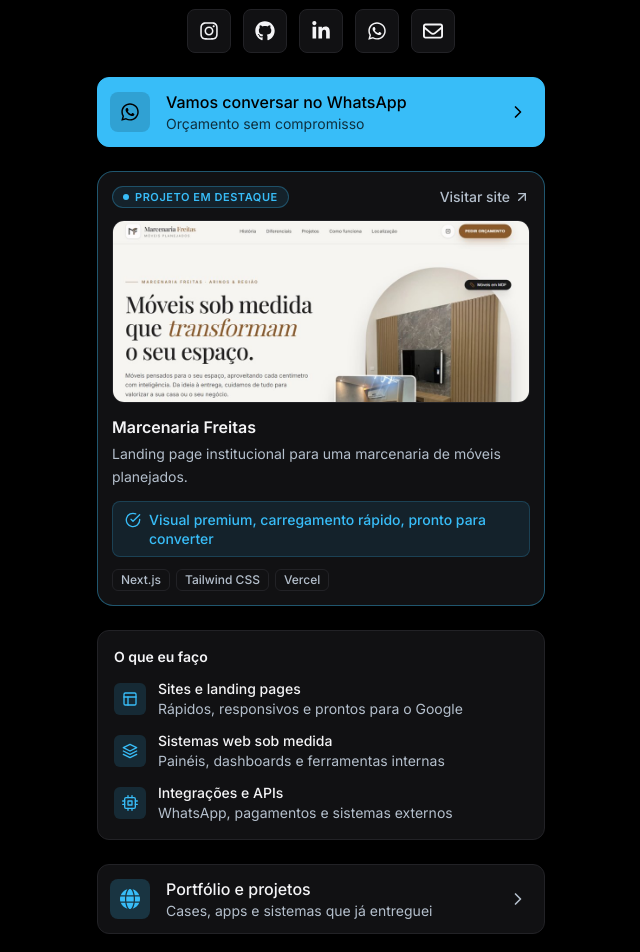
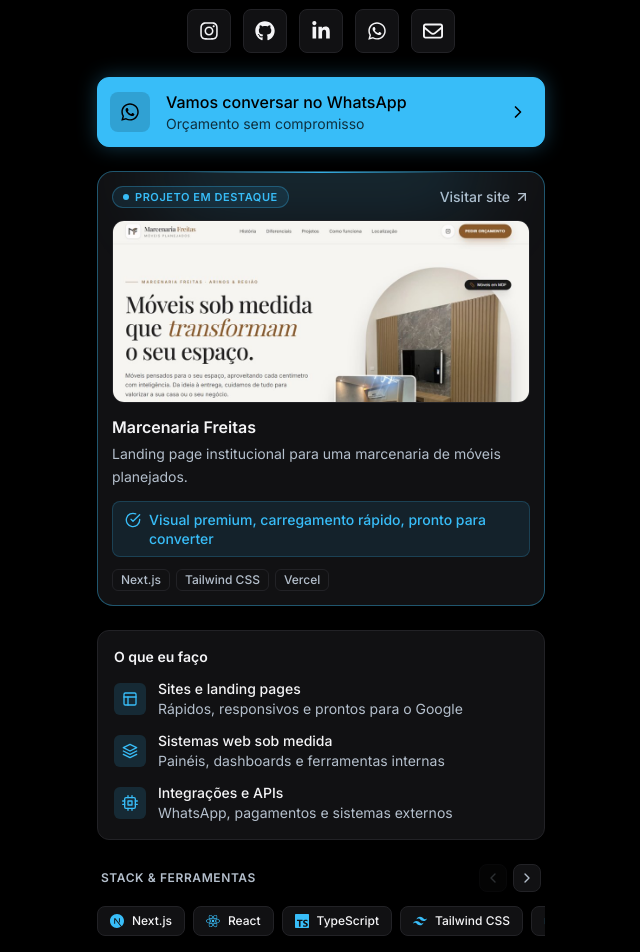
Before and after one commit to JoaoPedroFreitas9/Link-in-Bio, a Next.js app: page / in a window 1280 px wide. Shown: the part 300-1252 px from the top of the page, without its empty margins (319-959 px from the left). Built offline with nearby package versions, Linux system fonts and the light colour scheme.

Commit message:
feat: adiciona setas de navegação no stack e potencializa efeito shimmer no WhatsApp

```diff
--- a/app/globals.css
+++ b/app/globals.css
@@ -30,10 +30,45 @@ body {
   -webkit-tap-highlight-color: transparent;
 }
 
+@keyframes shimmer {
+  0% {
+    transform: translateX(-160%) skewX(-20deg);
+  }
+  32%, 100% {
+    transform: translateX(280%) skewX(-20deg);
+  }
+}
+
+.animate-shimmer {
+  animation: shimmer 2.8s cubic-bezier(0.4, 0, 0.2, 1) infinite;
+}
+
+@keyframes marquee {
+  from {
+    transform: translateX(0);
+  }
+  to {
+    transform: translateX(-50%);
+  }
+}
+
+.animate-marquee {
+  display: flex;
+  width: max-content;
+  animation: marquee 24s linear infinite;
+  will-change: transform;
+}
+
+.animate-marquee:hover {
+  animation-play-state: paused;
+}
+
 @media (prefers-reduced-motion: reduce) {
   *,
   *::before,
   *::after {
     transition-duration: 0.01ms !important;
+    animation-duration: 0.01ms !important;
+    animation-iteration-count: 1 !important;
   }
 }
--- a/app/page.tsx
+++ b/app/page.tsx
@@ -4,7 +4,15 @@ import { LinkCard } from "@/components/LinkCard";
 import { Profile } from "@/components/Profile";
 import { ServicesSection } from "@/components/ServicesSection";
 import { SocialRow } from "@/components/SocialRow";
-import { cta, featuredProject, links, profile, services, socials } from "@/data/links";
+import { TechMarquee } from "@/components/TechMarquee";
+import {
+  cta,
+  featuredProject,
+  links,
+  profile,
+  services,
+  socials,
+} from "@/data/links";
 
 export default function Home() {
   return (
@@ -14,6 +22,7 @@ export default function Home() {
       <LinkCard {...cta} />
       <FeaturedProjectCard {...featuredProject} />
       <ServicesSection items={services} />
+      <TechMarquee />
       <ul className="flex flex-col gap-3" aria-label="Links">
         {links.map((link) => (
           <li key={link.href}>
--- a/components/FeaturedProjectCard.tsx
+++ b/components/FeaturedProjectCard.tsx
@@ -21,8 +21,18 @@ export function FeaturedProjectCard({
       href={withUtm(href, noUtm)}
       aria-label={`${badge}: ${title} — ${ctaText}`}
       {...(external && { target: "_blank", rel: "noopener noreferrer" })}
-      className="group block rounded-2xl border border-accent/40 bg-card p-3.5 transition duration-150 ease-out hover:-translate-y-px hover:border-accent focus-visible:outline-none focus-visible:ring-2 focus-visible:ring-accent focus-visible:ring-offset-2 focus-visible:ring-offset-bg"
+      className="group relative overflow-hidden block rounded-2xl border border-accent/40 bg-card p-3.5 transition duration-150 ease-out hover:-translate-y-px hover:border-accent focus-visible:outline-none focus-visible:ring-2 focus-visible:ring-accent focus-visible:ring-offset-2 focus-visible:ring-offset-bg"
     >
+      {/* Spotlight Glow de Topo */}
+      <span
+        aria-hidden="true"
+        className="pointer-events-none absolute -top-12 left-1/2 -translate-x-1/2 h-24 w-3/4 rounded-full bg-accent/15 blur-2xl transition-all duration-300 group-hover:bg-accent/25"
+      />
+      {/* Feixe de luz na borda superior (Border Beam Spotlight) */}
+      <span
+        aria-hidden="true"
+        className="pointer-events-none absolute -top-px left-1/2 -translate-x-1/2 h-[2px] w-3/5 bg-gradient-to-r from-transparent via-accent to-transparent opacity-90 transition-all duration-300 group-hover:w-4/5 group-hover:opacity-100"
+      />
       <span className="mb-3 flex items-center justify-between gap-2">
         <span className="inline-flex items-center gap-1.5 rounded-full border border-accent/30 bg-accent/10 px-2.5 py-0.5 text-[11px] font-semibold uppercase tracking-wider text-accent">
           <span aria-hidden="true" className="size-1.5 rounded-full bg-accent" />
--- a/components/LinkCard.tsx
+++ b/components/LinkCard.tsx
@@ -3,7 +3,7 @@ import type { LinkItem } from "@/data/links";
 import { isExternal, withUtm } from "@/lib/utm";
 
 const base =
-  "group flex items-center gap-4 rounded-xl border p-3 pr-4 transition duration-150 ease-out hover:-translate-y-px focus-visible:outline-none focus-visible:ring-2 focus-visible:ring-accent focus-visible:ring-offset-2 focus-visible:ring-offset-bg";
+  "group relative overflow-hidden flex items-center gap-4 rounded-xl border p-3 pr-4 transition duration-150 ease-out hover:-translate-y-px focus-visible:outline-none focus-visible:ring-2 focus-visible:ring-accent focus-visible:ring-offset-2 focus-visible:ring-offset-bg";
 
 const styles = {
   default: {
@@ -13,7 +13,7 @@ const styles = {
     chevron: "text-muted group-hover:text-accent",
   },
   primary: {
-    card: "border-accent bg-accent text-on-accent hover:brightness-110",
+    card: "border-accent bg-accent text-on-accent shadow-[0_0_20px_rgba(56,189,248,0.3)] hover:shadow-[0_0_28px_rgba(56,189,248,0.45)] hover:brightness-105",
     icon: "bg-on-accent/15 text-on-accent",
     description: "text-on-accent/75",
     chevron: "text-on-accent",
@@ -39,6 +39,14 @@ export function LinkCard({
       {...(external && { target: "_blank", rel: "noopener noreferrer" })}
       className={`${base} ${border} ${s.card}`}
     >
+      {variant === "primary" && (
+        <span
+          aria-hidden="true"
+          className="pointer-events-none absolute inset-0 overflow-hidden"
+        >
+          <span className="animate-shimmer absolute inset-y-0 w-32 bg-gradient-to-r from-transparent via-white/85 to-transparent blur-[1px]" />
+        </span>
+      )}
       <span
         aria-hidden="true"
         className={`flex size-10 shrink-0 items-center justify-center rounded-lg ${s.icon}`}
--- /dev/null
+++ b/components/TechMarquee.tsx
@@ -0,0 +1,88 @@
+"use client";
+
+import { useEffect, useRef, useState } from "react";
+import { FiChevronLeft, FiChevronRight } from "react-icons/fi";
+import { techStack } from "@/data/links";
+
+export function TechMarquee() {
+  const items = techStack;
+  const scrollRef = useRef<HTMLDivElement>(null);
+  const [canScrollLeft, setCanScrollLeft] = useState(false);
+  const [canScrollRight, setCanScrollRight] = useState(true);
+
+  const checkScroll = () => {
+    const el = scrollRef.current;
+    if (!el) return;
+    setCanScrollLeft(el.scrollLeft > 6);
+    setCanScrollRight(el.scrollLeft < el.scrollWidth - el.clientWidth - 6);
+  };
+
+  useEffect(() => {
+    checkScroll();
+    const handleResize = () => checkScroll();
+    window.addEventListener("resize", handleResize);
+    return () => window.removeEventListener("resize", handleResize);
+  }, [items]);
+
+  const handleScroll = (direction: "left" | "right") => {
+    const el = scrollRef.current;
+    if (!el) return;
+    const scrollAmount = 200;
+    el.scrollBy({
+      left: direction === "left" ? -scrollAmount : scrollAmount,
+      behavior: "smooth",
+    });
+  };
+
+  if (!items || items.length === 0) return null;
+
+  return (
+    <section aria-label="Tecnologias que domino" className="flex flex-col gap-2.5">
+      {/* Cabeçalho com título e setinhas de navegação para ver mais */}
+      <div className="flex items-center justify-between px-1">
+        <h2 className="text-xs font-semibold uppercase tracking-wider text-muted">
+          Stack & Ferramentas
+        </h2>
+        <div className="flex items-center gap-1.5">
+          <button
+            type="button"
+            onClick={() => handleScroll("left")}
+            disabled={!canScrollLeft}
+            aria-label="Ver tecnologias anteriores"
+            className="flex size-7 items-center justify-center rounded-lg border border-border bg-card text-muted transition-colors hover:border-accent hover:text-accent disabled:opacity-25 disabled:pointer-events-none focus-visible:outline-none focus-visible:ring-2 focus-visible:ring-accent"
+          >
+            <FiChevronLeft className="size-4" />
+          </button>
+          <button
+            type="button"
+            onClick={() => handleScroll("right")}
+            disabled={!canScrollRight}
+            aria-label="Ver mais tecnologias"
+            className="flex size-7 items-center justify-center rounded-lg border border-border bg-card text-muted transition-colors hover:border-accent hover:text-accent disabled:opacity-25 disabled:pointer-events-none focus-visible:outline-none focus-visible:ring-2 focus-visible:ring-accent"
+          >
+            <FiChevronRight className="size-4" />
+          </button>
+        </div>
+      </div>
+
+      {/* Carrossel rolável suave sem cortes nos itens */}
+      <div className="relative w-full">
+        <div
+          ref={scrollRef}
+          onScroll={checkScroll}
+          className="flex items-center gap-2 overflow-x-auto py-1 scroll-smooth [-ms-overflow-style:none] [scrollbar-width:none] [&::-webkit-scrollbar]:hidden"
+        >
+          {items.map(({ name, icon: Icon }) => (
+            <div
+              key={name}
+              className="flex shrink-0 items-center gap-2 rounded-lg border border-border bg-card px-3 py-1.5 text-xs font-medium text-fg shadow-sm transition-colors hover:border-accent/60"
+            >
+              <Icon aria-hidden="true" className="size-3.5 text-accent" />
+              <span>{name}</span>
+            </div>
+          ))}
+        </div>
+      </div>
+    </section>
+  );
+}
--- a/data/links.ts
+++ b/data/links.ts
@@ -1,13 +1,29 @@
 import type { IconType } from "react-icons";
 import {
+  FaDocker,
+  FaGitAlt,
   FaGithub,
   FaGlobe,
   FaInstagram,
   FaLinkedinIn,
+  FaNodeJs,
+  FaReact,
   FaRegEnvelope,
   FaWhatsapp,
 } from "react-icons/fa6";
 import { FiCpu, FiLayers, FiLayout } from "react-icons/fi";
+import {
+  SiNestjs,
+  SiNextdotjs,
+  SiPostgresql,
+  SiTailwindcss,
+  SiTypescript,
+} from "react-icons/si";
+
+export type TechItem = {
+  name: string;
+  icon: IconType;
+};
 
 export type Profile = {
   name: string;
@@ -118,3 +134,15 @@ export const links: LinkItem[] = [
     icon: FaGlobe,
   },
 ];
+
+export const techStack: TechItem[] = [
+  { name: "Next.js", icon: SiNextdotjs },
+  { name: "React", icon: FaReact },
+  { name: "TypeScript", icon: SiTypescript },
+  { name: "Tailwind CSS", icon: SiTailwindcss },
+  { name: "Node.js", icon: FaNodeJs },
+  { name: "NestJS", icon: SiNestjs },
+  { name: "PostgreSQL", icon: SiPostgresql },
+  { name: "Docker", icon: FaDocker },
+  { name: "Git", icon: FaGitAlt },
+];
```
Also changed, not shown: 2 other files (tests, documents, lock files or other folders).
